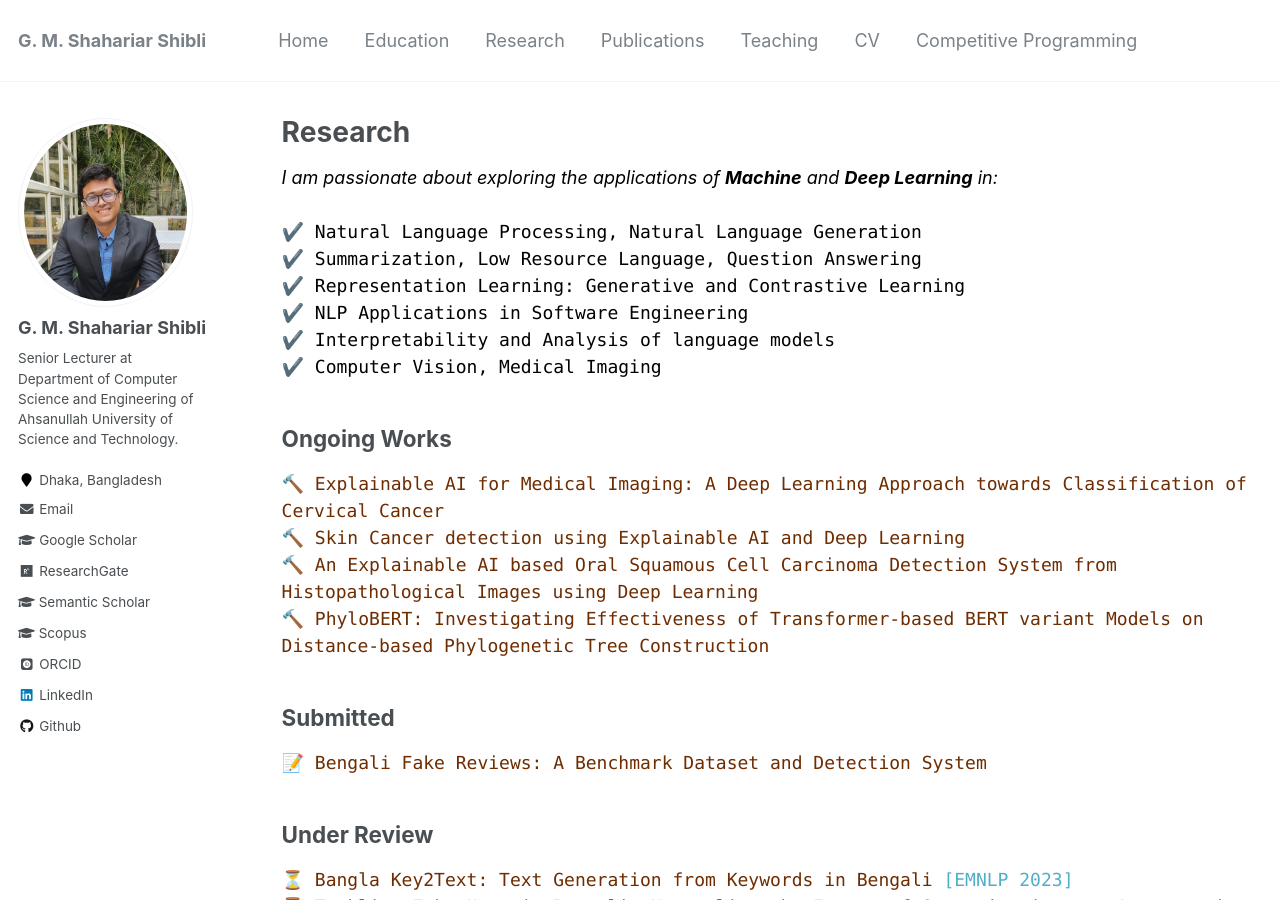
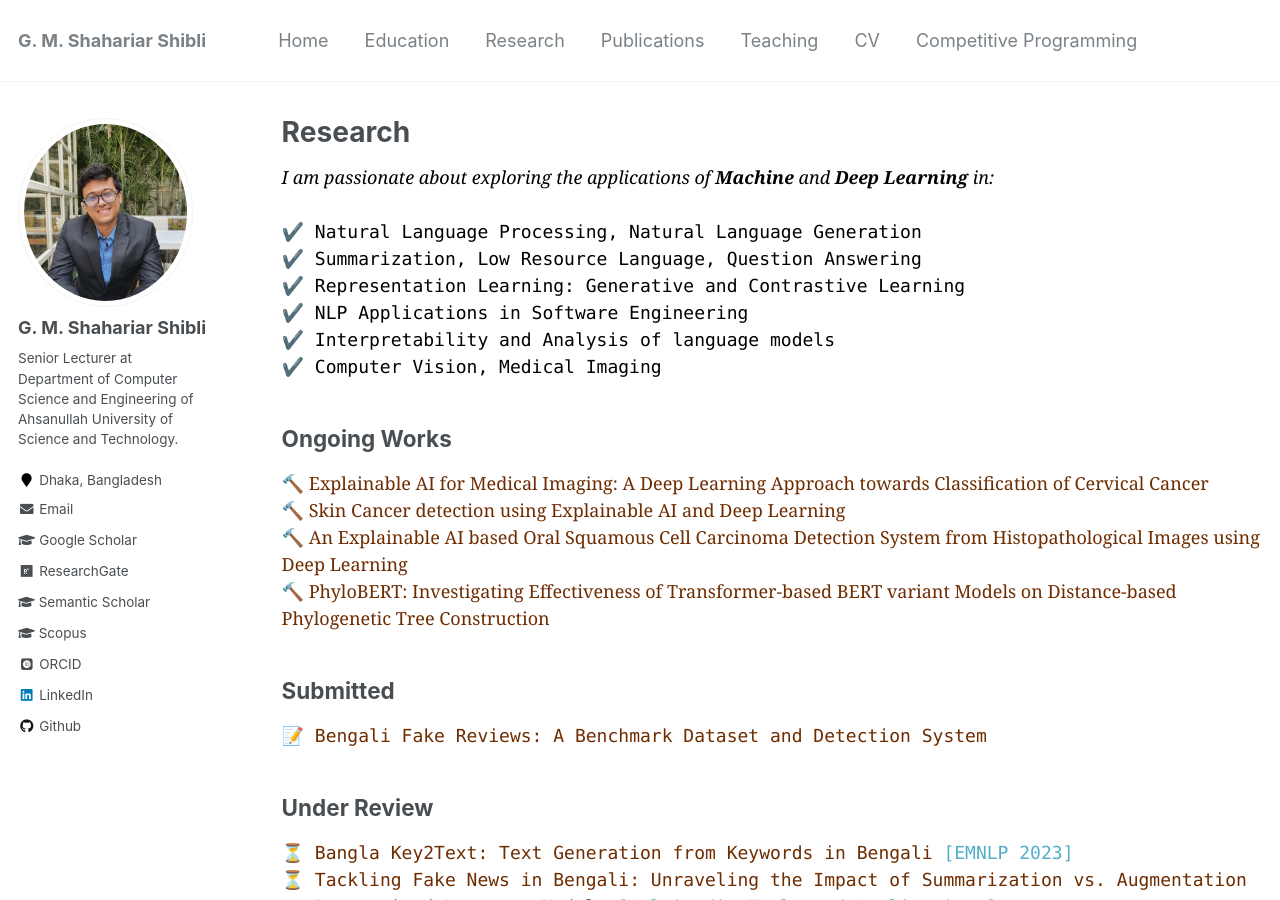
Before and after one commit to shahariar-shibli/shahariar-shibli.github.io, a Jekyll site: the page built from _pages/research.md, in a window 1280 px wide and 900 px high. Built offline with Jekyll 4.4.1, drawn with Linux system fonts in a browser that asks for light colours; some web fonts are replaced.

Commit message:
Update research.md

```diff
--- a/_pages/research.md
+++ b/_pages/research.md
@@ -4,7 +4,7 @@ title: "Research"
 permalink: /research/
 author_profile: true
 ---
-<span style="color:black;">
+<span style="color:black;font-family:Georgia">
 <em>I am passionate about exploring the applications of <b>Machine</b> and <b>Deep Learning</b> in:</em><br/><br/>
 <code>✔️ Natural Language Processing, Natural Language Generation</code> <br/>
 <code>✔️ Summarization, Low Resource Language, Question Answering</code> <br/>
@@ -17,7 +17,7 @@ author_profile: true
 
 
 ## Ongoing Works
-<span style="font-family:Monaco;">
+<span style="font-family:Georgia;">
 🔨 <span style="color:#6E2C00">Explainable AI for Medical Imaging: A Deep Learning Approach towards Classification of Cervical Cancer</span><br/>
 🔨 <span style="color:#6E2C00">Skin Cancer detection using Explainable AI and Deep Learning</span><br/>
 🔨 <span style="color:#6E2C00">An Explainable AI based Oral Squamous Cell Carcinoma Detection System from Histopathological Images using Deep Learning</span><br/>
@@ -25,7 +25,7 @@ author_profile: true
 </span>
 
 ## Submitted
-<span style="font-family:Monaco;">
+<span style="font-family:Lucida Console;">
 📝 <span style="color:#6E2C00">Bengali Fake Reviews: A Benchmark Dataset and Detection System</span>
 </span>
 
@@ -38,7 +38,7 @@ author_profile: true
 </span>
 
 ## Accepted
-<span style="font-family:Monaco;">
+<span style="font-family:Calisto MT;">
 ⏳ <span style="color:#6E2C00">Contrastive Learning for API Aspect Analysis</span> [[ASE 2023]](https://conf.researchr.org/track/ase-2023/ase-2023-papers)<br/>
 ⏳ <span style="color:#6E2C00">Rank Your Summaries: Enhancing Bengali Text Summarization via Ranking-based Approach</span> [[BIM 2023]](https://confbim.com/)<br/>
 ⏳ <span style="color:#6E2C00">Evaluating the Reliability of CNN Models on Classifying Traffic and Road Signs using LIME</span> [[BIM 2023]](https://confbim.com/)<br/>
```
